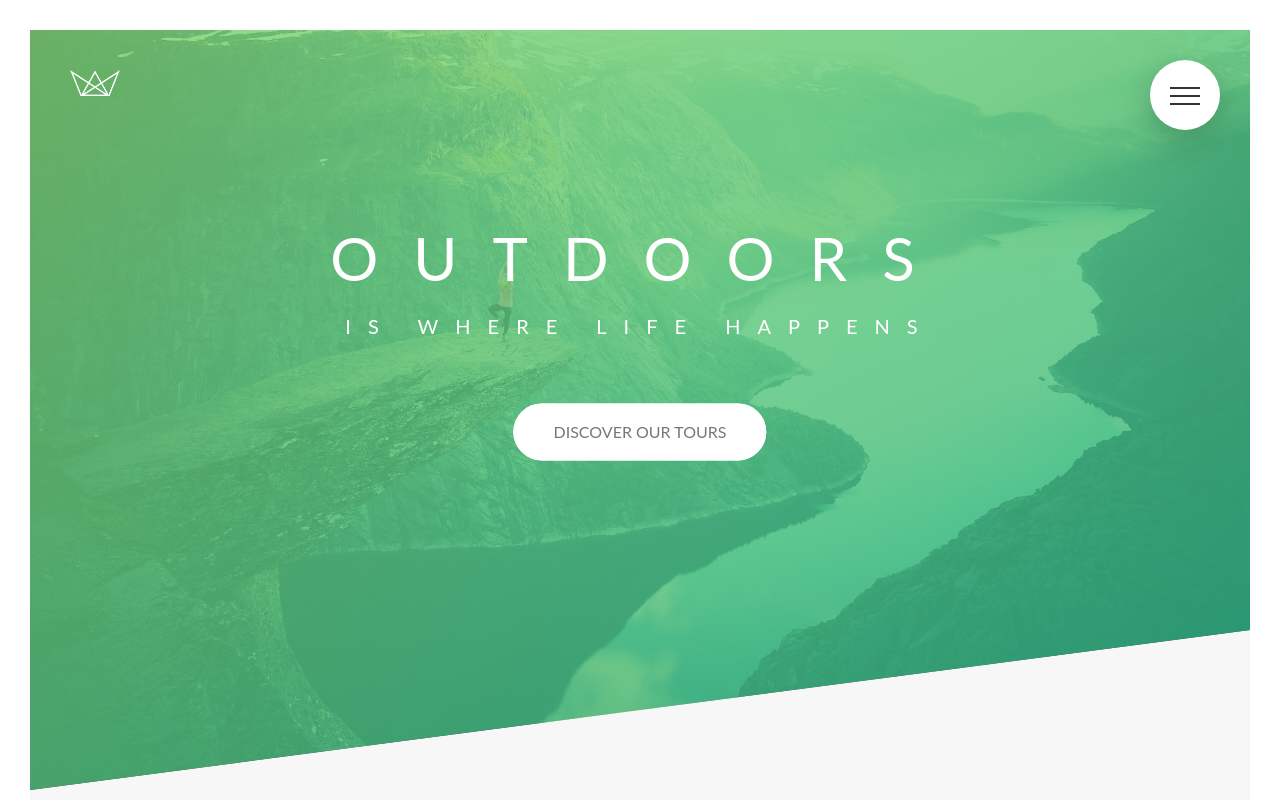
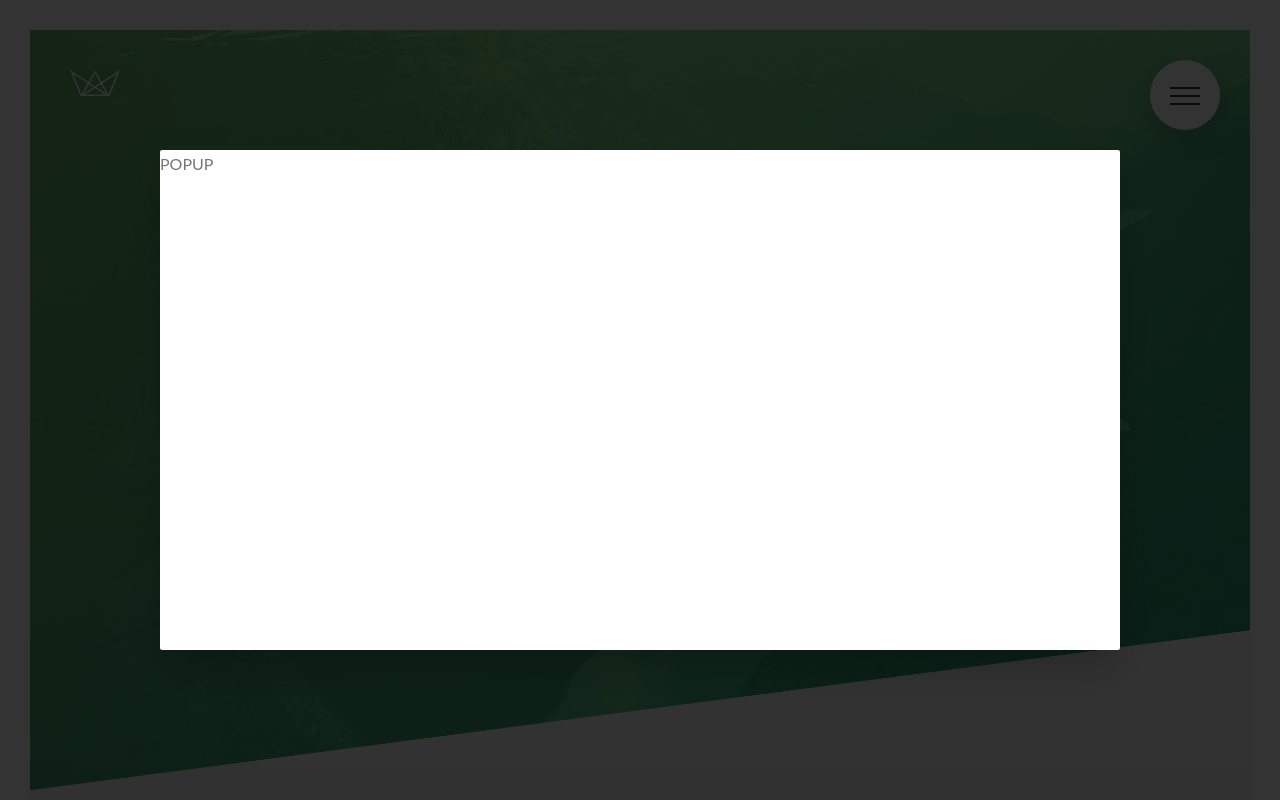
Before and after one commit to Nessvah/natours, a plain HTML site: page index.html in a window 1280 px wide. Shown: the top 800 px of the page. Drawn offline with Linux system fonts and the light colour scheme.

Commit message:
create container for the pop up

```diff
--- a/sass/components/_popup.scss
+++ b/sass/components/_popup.scss
@@ -1,6 +1,20 @@
 @use "../abstracts/index" as *;
 
 .popup {
+  height: 100vh;
+  width: 100%;
+  position: fixed;
+  top: 0;
+  left: 0;
+  background-color: rgba($color-black, 0.8);
+  z-index: 5000;
+
   &__content {
+    @include absoluteXY;
+    width: 75%;
+    height: 50rem;
+    background-color: $color-white;
+    box-shadow: 0 2rem 4rem rgba($color-black, 0.2);
+    border-radius: 2px;
   }
 }
```
Also changed, not shown: css/main.css, 1 other file.
